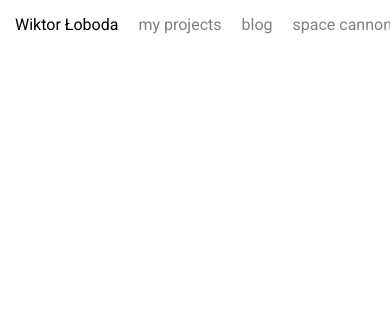
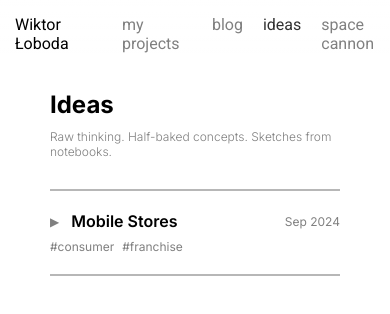
Before and after one commit to wiklob/portfolio, a React (Vite) app: page /ideas in a window 390 px wide. Shown: the top 314 px of the page. Built offline with nearby package versions, Linux system fonts and the light colour scheme.

Commit message:
ideas page. by Claude.

```diff
--- a/src/App.tsx
+++ b/src/App.tsx
@@ -5,6 +5,7 @@ import Projects from './Projects'
 import Blog from './Blog'
 import Home from './Home'
 import Spacecannon from './Spacecannon'
+import Ideas from './Ideas'
 
 function App() {
     return (
@@ -15,6 +16,7 @@ function App() {
           <Route path="/about" element={<About/ >} />
           <Route path="/projects" element={<Projects/ >} />
           <Route path="/blog" element={<Blog/ >} />
+          <Route path="/ideas" element={<Ideas/ >} />
           <Route path="/spacecannon" element={<Spacecannon/ >} />
         </Routes>
       </BrowserRouter>
--- a/src/Header.tsx
+++ b/src/Header.tsx
@@ -7,6 +7,7 @@ function Header() {
 
         <NavLink to="/projects" className="header-content"> my projects </NavLink>
         <NavLink to="/blog" className="header-content"> blog </NavLink>
+        <NavLink to="/ideas" className="header-content"> ideas </NavLink>
         <NavLink to="/spacecannon" className="header-content"> space cannon </NavLink>
         </nav>
     </header>
--- /dev/null
+++ b/src/Ideas.tsx
@@ -0,0 +1,209 @@
+import { useState, useEffect } from 'react'
+
+interface Idea {
+  id: string
+  title: string
+  date: string
+  tags: string[]
+  content: ContentBlock[]
+}
+
+type ContentBlock =
+  | { type: 'text'; value: string }
+  | { type: 'image'; filename: string; caption?: string }
+
+function parseIdea(filename: string, raw: string): Idea {
+  const lines = raw.split('\n')
+
+  // Parse frontmatter
+  let inFrontmatter = false
+  let frontmatterEnd = 0
+  const frontmatter: Record<string, string> = {}
+
+  for (let i = 0; i < lines.length; i++) {
+    const line = lines[i].trim()
+    if (line === '---') {
+      if (!inFrontmatter) {
+        inFrontmatter = true
+      } else {
+        frontmatterEnd = i + 1
+        break
+      }
+    } else if (inFrontmatter && line.includes(':')) {
+      const colonIndex = line.indexOf(':')
+      const key = line.slice(0, colonIndex).trim()
+      const value = line.slice(colonIndex + 1).trim()
+      frontmatter[key] = value
+    }
+  }
+
+  // Parse content with inline images
+  const contentLines = lines.slice(frontmatterEnd)
+  const content: ContentBlock[] = []
+  let currentText = ''
+
+  const imageRegex = /^\[([^\]]+\.(png|jpg|jpeg|gif|webp|svg))(?::\s*(.+))?\]$/i
+
+  for (const line of contentLines) {
+    const trimmed = line.trim()
+    const imageMatch = trimmed.match(imageRegex)
+
+    if (imageMatch) {
+      // Save accumulated text
+      if (currentText.trim()) {
+        content.push({ type: 'text', value: currentText.trim() })
+        currentText = ''
+      }
+      // Add image block
+      content.push({
+        type: 'image',
+        filename: imageMatch[1],
+        caption: imageMatch[3] || undefined
+      })
+    } else {
+      currentText += line + '\n'
+    }
+  }
+
+  // Save any remaining text
+  if (currentText.trim()) {
+    content.push({ type: 'text', value: currentText.trim() })
+  }
+
+  // Extract ID from filename (e.g., "001-my-idea.txt" -> "001-my-idea")
+  const id = filename.replace(/\.txt$/, '')
+
+  return {
+    id,
+    title: frontmatter.title || 'Untitled',
+    date: frontmatter.date || '',
+    tags: frontmatter.tags ? frontmatter.tags.split(',').map(t => t.trim()) : [],
+    content
+  }
+}
+
+function formatDate(dateStr: string): string {
+  if (!dateStr) return ''
+  const date = new Date(dateStr)
+  return date.toLocaleDateString('en-US', { month: 'short', year: 'numeric' })
+}
+
+function IdeaItem({ idea }: { idea: Idea }) {
+  const [expanded, setExpanded] = useState(false)
+
+  return (
+    <div className="idea-item">
+      <div className="idea-header" onClick={() => setExpanded(!expanded)}>
+        <div className="idea-header-left">
+          <span className="idea-toggle">{expanded ? '▼' : '▶'}</span>
+          <span className="idea-title">{idea.title}</span>
+        </div>
+        <span className="idea-date">{formatDate(idea.date)}</span>
+      </div>
+
+      {idea.tags.length > 0 && (
+        <div className="idea-tags">
+          {idea.tags.map((tag, i) => (
+            <span key={i} className="idea-tag">#{tag}</span>
+          ))}
+        </div>
+      )}
+
+      {expanded && (
+        <div className="idea-content">
+          {idea.content.map((block, i) => {
+            if (block.type === 'text') {
+              return (
+                <div key={i} className="idea-text">
+                  {block.value.split('\n').map((line, j) => (
+                    <p key={j}>{line}</p>
+                  ))}
+                </div>
+              )
+            } else {
+              return (
+                <div key={i} className="idea-image-block">
+                  <img
+                    src={`/ideas/${block.filename}`}
+                    alt={block.caption || block.filename}
+                    className="idea-image"
+                  />
+                  {block.caption && (
+                    <span className="idea-image-caption">{block.caption}</span>
+                  )}
+                </div>
+              )
+            }
+          })}
+        </div>
+      )}
+    </div>
+  )
+}
+
+function Ideas() {
+  const [ideas, setIdeas] = useState<Idea[]>([])
+  const [loading, setLoading] = useState(true)
+
+  useEffect(() => {
+    async function loadIdeas() {
+      try {
+        // Fetch the manifest of idea files
+        const manifestRes = await fetch('/ideas/manifest.json')
+        if (!manifestRes.ok) {
+          setLoading(false)
+          return
+        }
+
+        const manifest: string[] = await manifestRes.json()
+
+        // Fetch each idea file
+        const loadedIdeas: Idea[] = []
+        for (const filename of manifest) {
+          try {
+            const res = await fetch(`/ideas/${filename}`)
+            if (res.ok) {
+              const text = await res.text()
+              loadedIdeas.push(parseIdea(filename, text))
+            }
+          } catch (e) {
+            console.error(`Failed to load ${filename}`, e)
+          }
+        }
+
+        // Sort by filename (which includes order prefix) descending
+        loadedIdeas.sort((a, b) => b.id.localeCompare(a.id))
+
+        setIdeas(loadedIdeas)
+      } catch (e) {
+        console.error('Failed to load ideas', e)
+      }
+      setLoading(false)
+    }
+
+    loadIdeas()
+  }, [])
+
+  return (
+    <div className="ideas">
+      <div className="ideas-header">
+        <div className="ideas-title">Ideas</div>
+        <div className="ideas-subtitle">
+          Raw thinking. Half-baked concepts. Sketches from notebooks.
+        </div>
+      </div>
+
+      <div className="ideas-list">
+        {loading && <div className="ideas-loading">Loading...</div>}
+        {!loading && ideas.length === 0 && (
+          <div className="ideas-empty">No ideas yet.</div>
+        )}
+        {ideas.map(idea => (
+          <IdeaItem key={idea.id} idea={idea} />
+        ))}
+      </div>
+    </div>
+  )
+}
+
+export default Ideas
--- a/src/style.css
+++ b/src/style.css
@@ -556,4 +556,154 @@ nav {
     .abc-content {
         padding: 20px;
     }
+    .ideas {
+        padding: 0 15px;
+    }
 }
+
+/* Ideas page */
+.ideas {
+    padding: 0 50px;
+    display: flex;
+    flex-direction: column;
+    max-width: 900px;
+    margin: 0 auto;
+}
+
+.ideas-header {
+    padding: 30px 0;
+    border-width: 0 0 2px 0;
+    border-style: solid;
+    border-color: rgba(77,77,77, 0.4);
+}
+
+.ideas-title {
+    font-family: inter, sans-serif;
+    font-weight: 700;
+    font-size: clamp(24px, 6vw, 48px);
+    margin-bottom: 10px;
+}
+
+.ideas-subtitle {
+    font-family: inter, sans-serif;
+    font-weight: 300;
+    font-size: clamp(12px, 2.5vw, 18px);
+    color: grey;
+}
+
+.ideas-list {
+    display: flex;
+    flex-direction: column;
+}
+
+.ideas-loading,
+.ideas-empty {
+    font-family: inter, sans-serif;
+    font-weight: 300;
+    font-size: clamp(12px, 2.5vw, 18px);
+    color: grey;
+    padding: 40px 0;
+}
+
+.idea-item {
+    padding: 20px 0;
+    border-width: 0 0 2px 0;
+    border-style: solid;
+    border-color: rgba(77,77,77, 0.4);
+}
+
+.idea-header {
+    display: flex;
+    flex-direction: row;
+    justify-content: space-between;
+    align-items: center;
+    cursor: pointer;
+}
+
+.idea-header-left {
+    display: flex;
+    flex-direction: row;
+    align-items: center;
+    gap: 12px;
+}
+
+.idea-toggle {
+    font-family: inter, sans-serif;
+    font-size: 12px;
+    color: grey;
+    user-select: none;
+}
+
+.idea-title {
+    font-family: inter, sans-serif;
+    font-weight: 600;
+    font-size: clamp(16px, 3.5vw, 24px);
+}
+
+.idea-date {
+    font-family: inter, sans-serif;
+    font-weight: 400;
+    font-size: clamp(12px, 2vw, 16px);
+    color: grey;
+}
+
+.idea-tags {
+    display: flex;
+    flex-direction: row;
+    gap: 8px;
+    margin-top: 8px;
+    flex-wrap: wrap;
+}
+
+.idea-tag {
+    font-family: inter, sans-serif;
+    font-weight: 400;
+    font-size: 12px;
+    color: grey;
+}
+
+.idea-content {
+    margin-top: 20px;
+    padding-left: 24px;
+}
+
+.idea-text {
+    font-family: inter, sans-serif;
+    font-weight: 300;
+    font-size: clamp(12px, 2.5vw, 18px);
+    line-height: 1.6;
+}
+
+.idea-text p {
+    margin: 0 0 12px 0;
+    font-family: inter, sans-serif;
+    font-weight: 300;
+    font-size: clamp(12px, 2.5vw, 18px);
+}
+
+.idea-text p:empty {
+    display: none;
+}
+
+.idea-image-block {
+    margin: 20px 0;
+    display: flex;
+    flex-direction: column;
+    align-items: flex-start;
+}
+
+.idea-image {
+    max-width: 100%;
+    height: auto;
+    border-radius: 10px;
+    border: 2px solid rgba(77,77,77, 0.2);
+}
+
+.idea-image-caption {
+    font-family: inter, sans-serif;
+    font-weight: 400;
+    font-size: 14px;
+    color: grey;
+    margin-top: 8px;
+    font-style: italic;
+}
```
Also changed, not shown: public/ideas/002-mobile-stores.txt (added), public/ideas/manifest.json (added), 17 other files (tests, documents, lock files or other folders).
